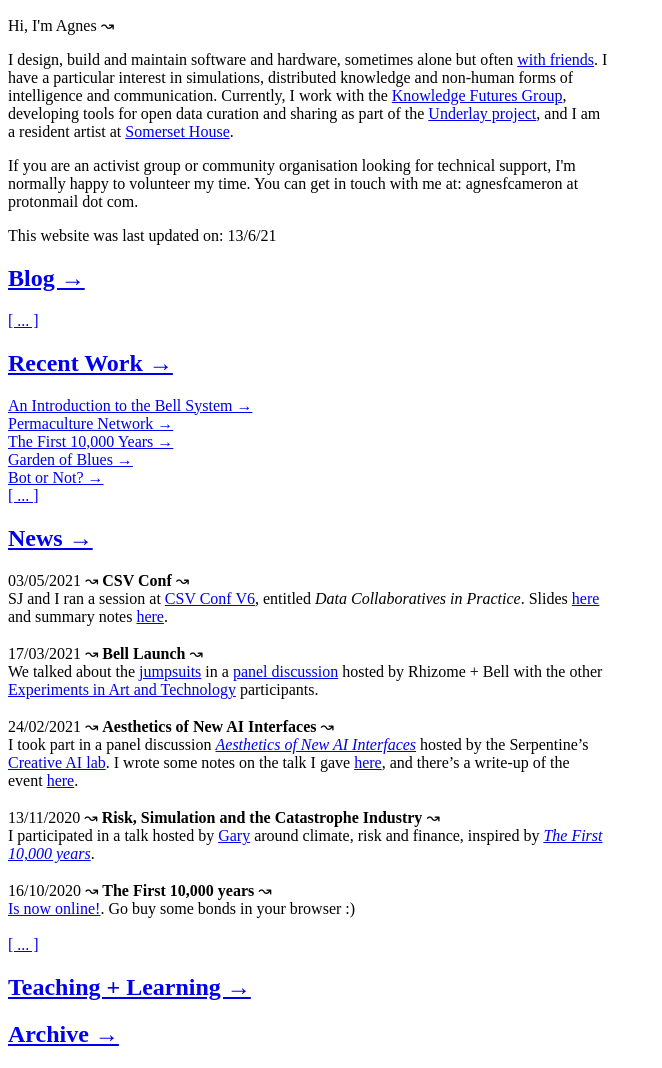
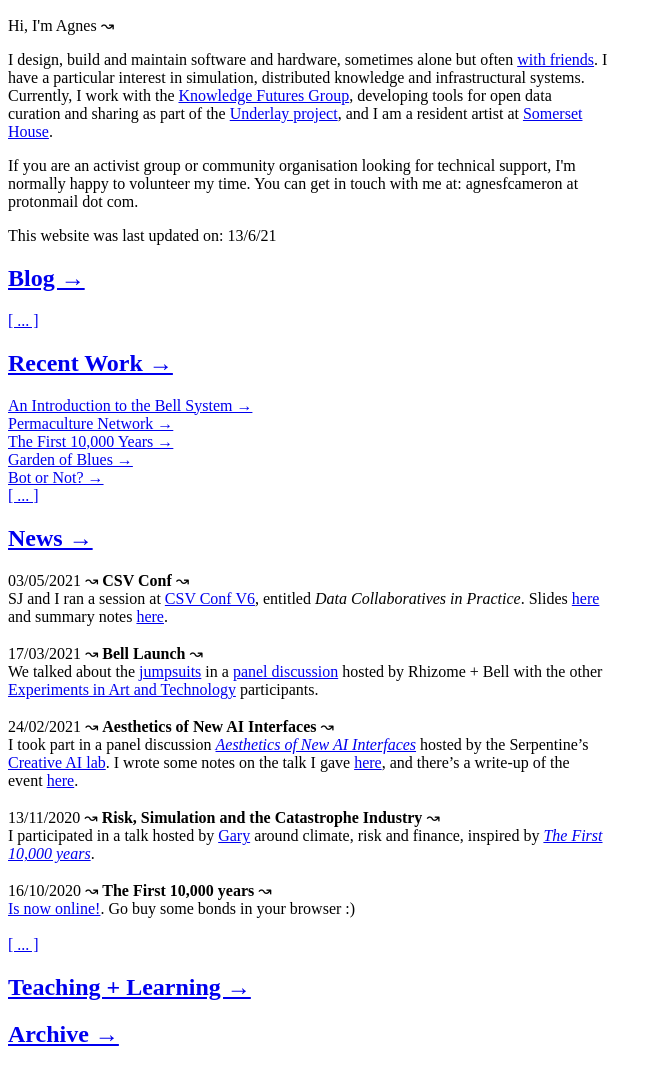
Before and after one commit to agnescameron/agnesfcameron.info, a Jekyll site: the page built from index.html, in a window 1280 px wide. Shown: the whole page, without its empty margins (0-662 px from the left). Built offline with Jekyll 4.4.1, drawn with Linux system fonts in a browser that asks for light colours; nearby versions of some CDN libraries.

Commit message:
bio update

```diff
--- a/_includes/about.html
+++ b/_includes/about.html
@@ -1,6 +1,6 @@
 <p>Hi, I'm Agnes ↝</p>
 
-<p>I design, build and maintain software and hardware, sometimes alone but often <a href="https://www.foreignobjects.net/">with friends</a>. I have a particular interest in simulations, distributed knowledge and non-human forms of intelligence and communication. Currently, I work with the <a href="https://www.knowledgefutures.org/">Knowledge Futures Group</a>, developing tools for open data curation and sharing as part of the <a href="https://www.underlay.org/">Underlay project</a>, and I am a resident artist at <a href="https://www.somersethouse.org.uk/residents">Somerset House</a>.</p>
+<p>I design, build and maintain software and hardware, sometimes alone but often <a href="https://www.foreignobjects.net/">with friends</a>. I have a particular interest in simulation, distributed knowledge and infrastructural systems. Currently, I work with the <a href="https://www.knowledgefutures.org/">Knowledge Futures Group</a>, developing tools for open data curation and sharing as part of the <a href="https://www.underlay.org/">Underlay project</a>, and I am a resident artist at <a href="https://www.somersethouse.org.uk/residents">Somerset House</a>.</p>
 
 <p>If you are an activist group or community organisation looking for technical support, I'm normally happy to volunteer my time. You can get in touch with me at: agnesfcameron at protonmail dot com.</p>
 
```
